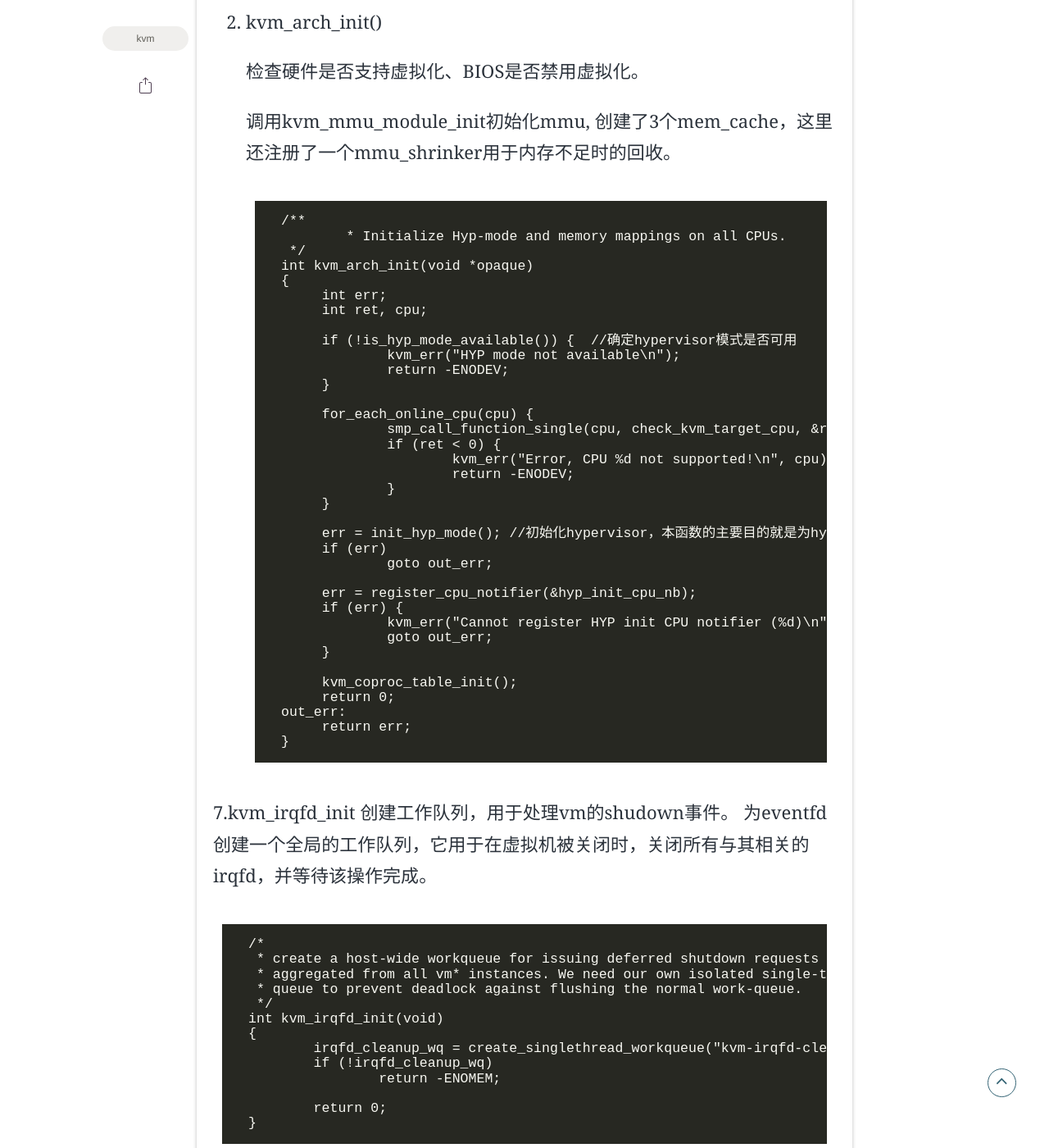
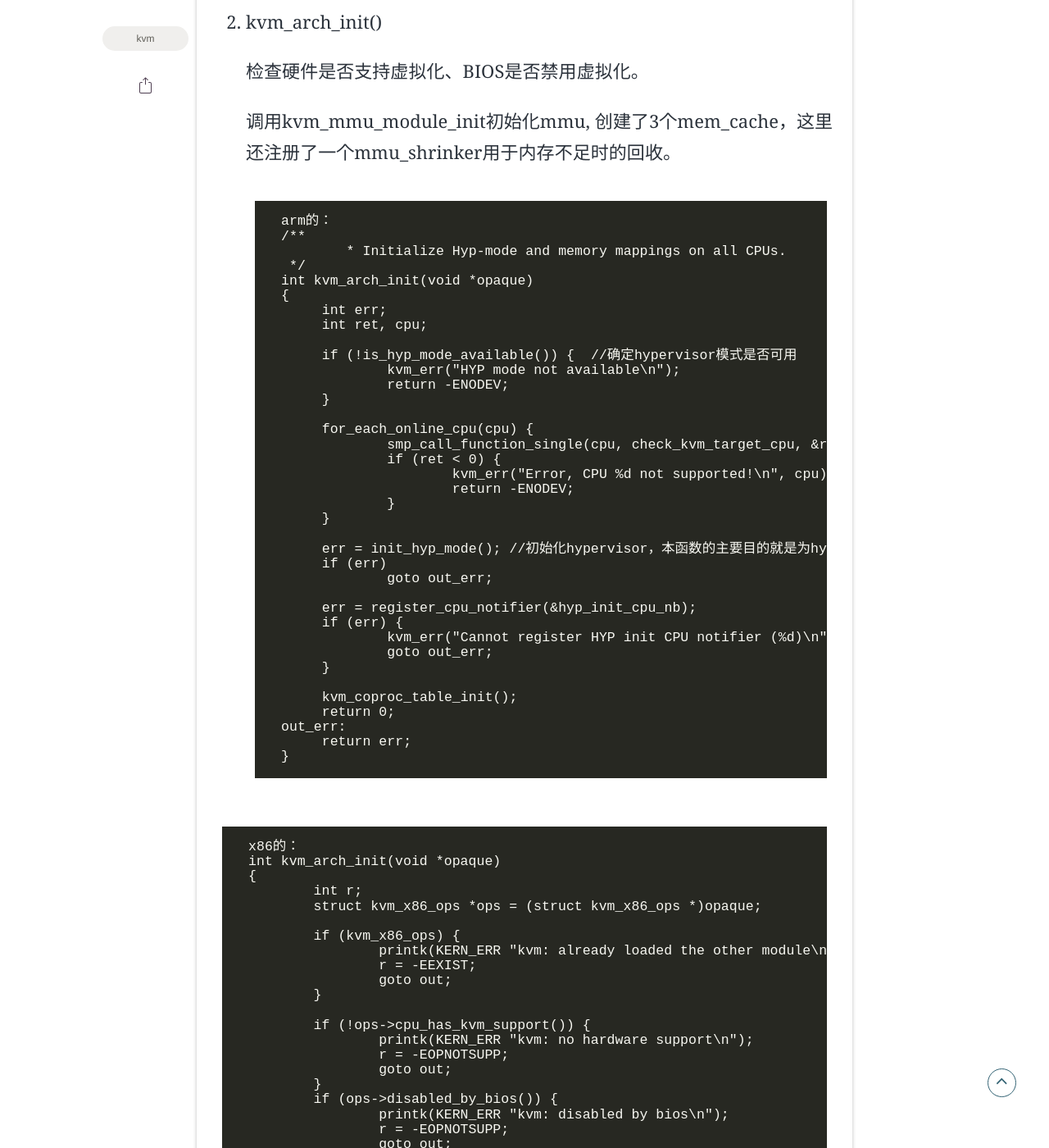
Before and after one commit to dusir/dusir.github.io, a Jekyll site: the page built from _posts/2022-10-06-KVM-intel vmx代码阅读记录.md, in a window 1280 px wide and 1400 px high, scrolled down 3664 px. Shown: the whole window at 82% size. Built offline with Jekyll 4.4.1, drawn with Linux system fonts in a browser that asks for light colours; some web fonts are replaced; comment, search, counter and statistics services are not loaded; some of the changed text lies outside the part shown.

Commit message:
add mis dev
Signed-off-by: bobdu <bobdu@tencent.com>

````diff
--- a/_posts/2022-10-06-KVM-intel vmx代码阅读记录.md
+++ b/_posts/2022-10-06-KVM-intel vmx代码阅读记录.md
@@ -70,6 +70,7 @@ vmx和svm只能选择一种，kvm_arch_init()中对kvm_x86_ops做了检查。
 
    调用kvm_mmu_module_init初始化mmu, 创建了3个mem_cache，这里还注册了一个mmu_shrinker用于内存不足时的回收。
 ```
+arm的：
 /**
  * Initialize Hyp-mode and memory mappings on all CPUs.
  */
@@ -84,7 +85,7 @@ int kvm_arch_init(void *opaque)
         }
 
         for_each_online_cpu(cpu) {
-                smp_call_function_single(cpu, check_kvm_target_cpu, &ret, 1);
+                smp_call_function_single(cpu, check_kvm_target_cpu, &ret, 1);//在smp系统中检查每个cpu是否支持虚拟化。
                 if (ret < 0) {
                         kvm_err("Error, CPU %d not supported!\n", cpu);
                         return -ENODEV;
@@ -106,6 +107,51 @@ int kvm_arch_init(void *opaque)
 out_err:
         return err;
 }
+```
+
+```
+x86的：
+int kvm_arch_init(void *opaque)
+{
+        int r;
+        struct kvm_x86_ops *ops = (struct kvm_x86_ops *)opaque;
+
+        if (kvm_x86_ops) {
+                printk(KERN_ERR "kvm: already loaded the other module\n");
+                r = -EEXIST;
+                goto out;
+        }
+
+        if (!ops->cpu_has_kvm_support()) {
+                printk(KERN_ERR "kvm: no hardware support\n");
+                r = -EOPNOTSUPP;
+                goto out;
+        }
+        if (ops->disabled_by_bios()) {
+                printk(KERN_ERR "kvm: disabled by bios\n");
+                r = -EOPNOTSUPP;
+                goto out;
+        }
+
+        r = -ENOMEM;
+        shared_msrs = alloc_percpu(struct kvm_shared_msrs);
+        if (!shared_msrs) {
+                printk(KERN_ERR "kvm: failed to allocate percpu kvm_shared_msrs\n");
+                goto out;
+        }
+
+        r = kvm_mmu_module_init();
+        if (r)
+                goto out_free_percpu;
+
+        kvm_set_mmio_spte_mask();
+        kvm_init_msr_list();
+
+        kvm_x86_ops = ops;
+        kvm_mmu_set_mask_ptes(PT_USER_MASK, PT_ACCESSED_MASK,
+                        PT_DIRTY_MASK, PT64_NX_MASK, 0);
+
+        kvm_timer_init();
 ```
 
 7.kvm_irqfd_init
@@ -156,7 +202,8 @@ int kvm_irqfd_init(void)
 ```
 
 10.misc_register
-注册设备，用于上层操作。
+misc_register用于注册字符设备驱动，在kvm_init函数中调用此函数完成注册，以便上层应用程序来使用kvm模块：
+
 ```
         kvm_chardev_ops.owner = module;
         kvm_vm_fops.owner = module;
@@ -167,6 +214,22 @@ int kvm_irqfd_init(void)
                 printk(KERN_ERR "kvm: misc device register failed\n");
                 goto out_unreg;
         }
+```
+具体的流程：
+![kvm字符设备流程图](./assets/img/posts/kvm/kvm字符设备流程图.jpg)
+
+字符设备的注册分为三级，分别代表kvm, vm, vcpu，上层最终使用底层的服务都是通过ioctl函数来操作；
+
+kvm：代表kvm内核模块，可以通过kvm_dev_ioctl来管理kvm版本信息，以及vm的创建等；
+vm：虚拟机实例，可以通过kvm_vm_ioctl函数来创建vcpu，设置内存区间，分配中断等；
+vcpu：代表虚拟的CPU，可以通过kvm_vcpu_ioctl来启动或暂停CPU的运行，设置vcpu的寄存器等；
+以Qemu的使用为例：
+
+```
+1.打开/dev/kvm设备文件；
+2.ioctl(xx, KVM_CREATE_VM, xx)创建虚拟机对象；
+3.ioctl(xx, KVM_CREATE_VCPU, xx)为虚拟机创建vcpu对象；
+4.ioctl(xx, KVM_RUN, xx)让vcpu运行起来；
 ```
 
 11.register_syscore_ops
````
Also changed, not shown: assets/img/posts/kvm/kvm字符设备流程图.jpg (added).
